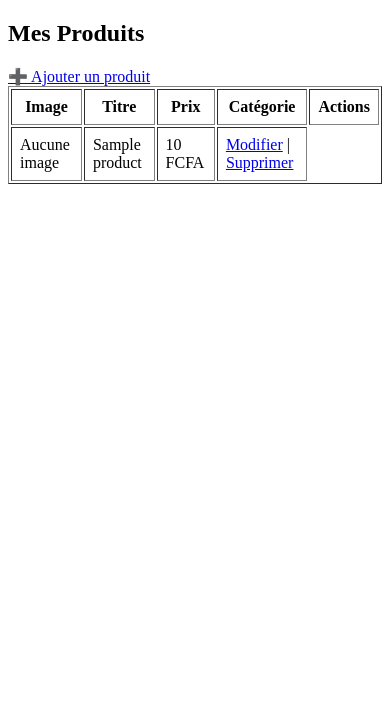
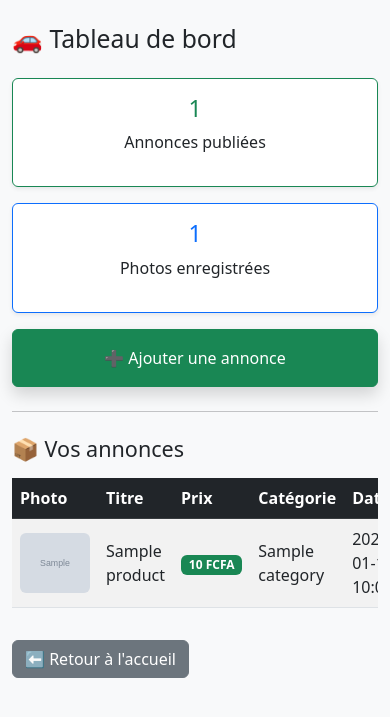
Before and after one commit to papis301/licitalibi, a PHP site: page /list_products.php in a window 390 px wide. Shown: the top 717 px of the page. Run offline with PHP 8.4, Linux system fonts and the light colour scheme; the visitor is signed in with stand-in values (Sample User, id 1); tables that the repository leaves empty or names only in its code hold one stand-in row (values such as "Sample post"); grey boxes marked "Sample" are stand-in pictures; data that the repository does not hold is empty.

Commit message:
modification header mobile

```diff
--- a/delete_product.php
+++ b/delete_product.php
@@ -45,5 +45,5 @@ $deleteProduct = $pdo->prepare("DELETE FROM products WHERE id = ? AND user_id =
 $deleteProduct->execute([$product_id, $_SESSION['user_id']]);
 
 // Redirection
-header("Location: list_products.php?deleted=1");
+header("Location: dashboard.php?deleted=1");
 exit;
--- a/list_products.php
+++ b/list_products.php
@@ -7,59 +7,128 @@ if (!isset($_SESSION['user_id'])) {
     exit;
 }
 
+$user_id = $_SESSION['user_id'];
+
+// --- Récupérer statistiques ---
+$stmtCount = $pdo->prepare("SELECT COUNT(*) FROM products WHERE user_id = ?");
+$stmtCount->execute([$user_id]);
+$total_products = $stmtCount->fetchColumn();
+
+$stmtImages = $pdo->prepare("SELECT COUNT(*) FROM product_images p
+                             JOIN products pr ON p.product_id = pr.id
+                             WHERE pr.user_id = ?");
+$stmtImages->execute([$user_id]);
+$total_images = $stmtImages->fetchColumn();
+
+// --- Liste des produits ---
 $stmt = $pdo->prepare("
-    SELECT p.id, p.title, p.price, p.description, c.name AS category_name
+    SELECT p.*,
+           c.name AS category,
+           (SELECT image_path FROM product_images WHERE product_id = p.id LIMIT 1) AS main_image
     FROM products p
     LEFT JOIN categories c ON p.category_id = c.id
     WHERE p.user_id = ?
     ORDER BY p.id DESC
 ");
-$stmt->execute([$_SESSION['user_id']]);
-$products = $stmt->fetchAll(PDO::FETCH_ASSOC);
-
+$stmt->execute([$user_id]);
+$products = $stmt->fetchAll();
 ?>
 <!DOCTYPE html>
 <html lang="fr">
 <head>
     <meta charset="UTF-8">
-    <title>Mes Produits</title>
+    <title>Dashboard - Auto Market</title>
+    <link href="https://cdn.jsdelivr.net/npm/bootstrap@5.3.0/dist/css/bootstrap.min.css" rel="stylesheet">
 </head>
-<body>
+<body class="bg-light">
 
-<h2>Mes Produits</h2>
-<a href="add_product.php">➕ Ajouter un produit</a>
+<div class="container py-4">
 
-<table border="1" cellpadding="8">
+    <h2 class="mb-4">🚗 Tableau de bord</h2>
+
+    <div class="row text-center">
+
+        <div class="col-md-4">
+            <div class="card shadow-sm border-success mb-3">
+                <div class="card-body">
+                    <h3 class="text-success"><?= $total_products ?></h3>
+                    <p>Annonces publiées</p>
+                </div>
+            </div>
+        </div>
+
+        <div class="col-md-4">
+            <div class="card shadow-sm border-primary mb-3">
+                <div class="card-body">
+                    <h3 class="text-primary"><?= $total_images ?></h3>
+                    <p>Photos enregistrées</p>
+                </div>
+            </div>
+        </div>
+
+        <div class="col-md-4">
+            <a href="add_product.php" class="btn btn-success w-100 py-3 shadow">
+                ➕ Ajouter une annonce
+            </a>
+        </div>
+
+    </div>
+
+    <hr class="my-4">
+
+    <h4 class="mb-3">📦 Vos annonces</h4>
+
+    <?php if (empty($products)): ?>
+        <div class="alert alert-info">Vous n'avez encore publié aucune annonce.</div>
+    <?php else: ?>
+        <div class="table-responsive">
+            <table class="table table-striped table-hover align-middle">
+                <thead class="table-dark">
                     <tr>
-        <th>Image</th>
+                        <th>Photo</th>
                         <th>Titre</th>
                         <th>Prix</th>
                         <th>Catégorie</th>
+                        <th>Date</th>
                         <th>Actions</th>
                     </tr>
+                </thead>
 
+                <tbody>
                 <?php foreach ($products as $p): ?>
                     <tr>
                         <td>
                             <?php if ($p['main_image']): ?>
-                <img src="<?= $p['main_image'] ?>" width="80">
+                                <img src="<?= $p['main_image'] ?>" width="70" height="60" class="rounded">
                             <?php else: ?>
-                <span>Aucune image</span>
+                                <span class="text-muted">Aucune</span>
                             <?php endif; ?>
                         </td>
 
                         <td><?= htmlspecialchars($p['title']) ?></td>
-        <td><?= htmlspecialchars($p['price']) ?> FCFA</td>
-        <?= htmlspecialchars($product['category_name']) ?>
+
+                        <td><span class="badge bg-success"><?= number_format($p['price'], 0, ',', ' ') ?> FCFA</span></td>
+
+                        <td><?= htmlspecialchars($p['category']) ?></td>
+
+                        <td><?= $p['created_at'] ?></td>
 
                         <td>
-            <a href="edit_product.php?id=<?= $p['id'] ?>">Modifier</a>
-            |
-            <a href="delete_product.php?id=<?= $p['id'] ?>" onclick="return confirm('Supprimer ?')">Supprimer</a>
+                            <a class="btn btn-sm btn-primary" href="edit_product.php?id=<?= $p['id'] ?>">Modifier</a>
+                            <a class="btn btn-sm btn-danger" href="delete_product.php?id=<?= $p['id'] ?>"
+                               onclick="return confirm('Supprimer cette annonce ?')">Supprimer</a>
                         </td>
                     </tr>
                 <?php endforeach; ?>
+                </tbody>
+
             </table>
+        </div>
+    <?php endif; ?>
+
+    <a href="index.php" class="btn btn-secondary mt-3">⬅ Retour à l'accueil</a>
+
+</div>
 
 </body>
 </html>
```
Also changed, not shown: inc/header.php (+26 -5 lines), index.php (+53 -53 lines). Lines whose indentation alone changed are shown as unchanged.
